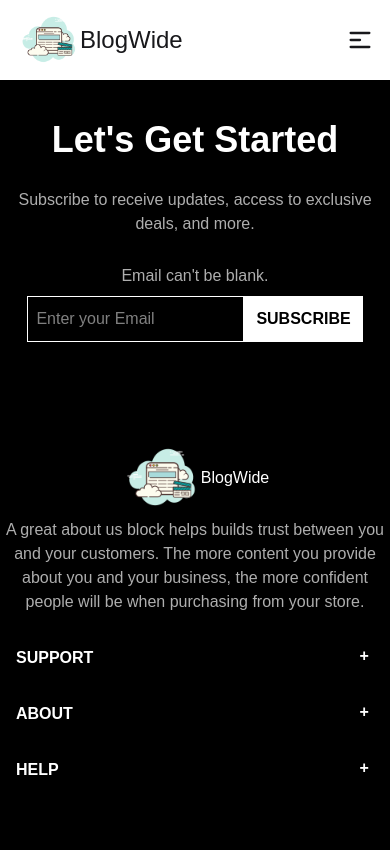
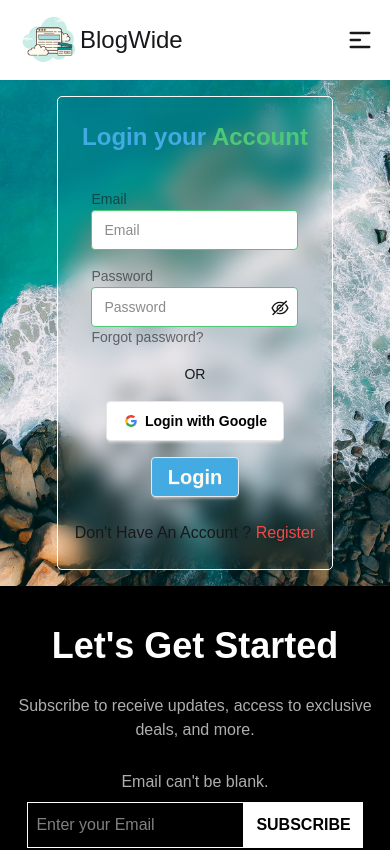
Before and after one commit to jobayer58/BlogWide-Client, a React (Vite) app: page /login in a window 390 px wide. Shown: the top 850 px of the page. Built offline with nearby package versions, Linux system fonts and the light colour scheme.

Commit message:
i added water color login page with responsive design

```diff
--- a/src/Pages/Authentication/Login.jsx
+++ b/src/Pages/Authentication/Login.jsx
@@ -1,9 +1,62 @@
-import React from 'react';
+import React, { useState } from 'react';
+import { AiOutlineEye, AiOutlineEyeInvisible } from 'react-icons/ai';
+import { NavLink } from 'react-router-dom';
+
 
 const Login = () => {
+    const [showPassword, setShowPassword] = useState(false)
+
+    const handleLogin = e => {
+        e.preventDefault()
+        const form = e.target
+        const email = form.email.value
+        const password = form.password.value
+        console.log(email,password);
+    }
+
     return (
         <div>
-
+           <div className={`hero md:h-[800px] bg-cover items-center`} style={{backgroundImage: "url('../../src/assets/pexels-photo-2049422.jpeg')"}}>
+                <div className="hero-content flex-col md:flex-row-reverse gap-0 ">
+                    <div className="text-center lg:text-left">
+                        <img className='md:h-[480px]' src='' alt="" />
+                    </div>
+                    <div className="card bg-transparent border border-white backdrop-blur-[10px] md:w-[400px] md:h-[480px] rounded-[5px]  shrink-0 ">
+                        <form onSubmit={handleLogin} className="card-body justify-center items-center space-y-2">
+                            <h1 className='text-2xl text-center font-semibold text-[#43aae2]'>Login your <span className='text-[#4DC879]'>Account</span></h1>
+                            <div className="form-control grid mt-5">
+                                <label className="label">
+                                    <span className="label-text">Email</span>
+                                </label>
+                                <input type="email" name='email' placeholder="Email" className="input input-bordered border-[#4DC879] md:w-76" required />
+                            </div>
+                            <div className="form-control grid relative">
+                                <label className="label">
+                                    <span className="label-text">Password</span>
+                                </label>
+                                <input type={showPassword ? 'text' : 'password'} name='password' placeholder="Password" className="input input-bordered border-[#4DC879] md:w-76" required />
+                                <button onClick={() => setShowPassword(!showPassword)} className=' text-xl absolute right-2 top-8'>
+                                    {
+                                        showPassword ? <AiOutlineEye></AiOutlineEye> : <AiOutlineEyeInvisible></AiOutlineEyeInvisible>
+                                    }
+                                </button>
+                                <label className="label">
+                                    <NavLink  className="label-text-alt link link-hover">Forgot password?</NavLink>
+                                </label>
+                            </div>
+                            <p>OR</p>
+                            <button className="btn bg-white text-black border-[#e5e5e5]">
+                                <svg aria-label="Google logo" width="16" height="16" xmlns="http://www.w3.org/2000/svg" viewBox="0 0 512 512"><g><path d="m0 0H512V512H0" fill="#fff"></path><path fill="#34a853" d="M153 292c30 82 118 95 171 60h62v48A192 192 0 0190 341"></path><path fill="#4285f4" d="m386 400a140 175 0 0053-179H260v74h102q-7 37-38 57"></path><path fill="#fbbc02" d="m90 341a208 200 0 010-171l63 49q-12 37 0 73"></path><path fill="#ea4335" d="m153 219c22-69 116-109 179-50l55-54c-78-75-230-72-297 55"></path></g></svg>
+                                Login with Google
+                            </button>
+                            <div className="form-control  ">
+                                <button className="btn bg-[#43aae2] text-xl text-[#FFF9EB] md:w-76">Login</button>
+                            </div>
+                        </form>
+                        <p className='text-center pb-6'>Don't Have An Account ? <NavLink to='/register'><span className='text-[#f44848]'>Register</span></NavLink></p>
+                    </div>
+                </div>
+            </div>
         </div>
     );
 };
```
